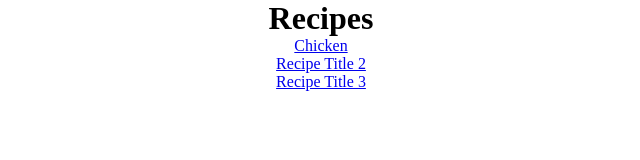
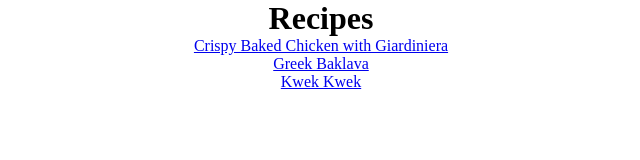
Before and after one commit to michaelbocquel/recipes, a plain HTML site: page index.html in a window 1280 px wide. Shown: the whole page, without its empty margins (319-959 px from the left). Drawn offline with Linux system fonts and the light colour scheme.

Commit message:
Update all links and their names to the recipes

```diff
--- a/index.html
+++ b/index.html
@@ -9,13 +9,17 @@
 </head>
 
 <body>
+
 	<h1>Recipes</h1>
 
 	<ul>
-		<li><a href="chicken.html">Chicken</a></li>
-		<li><a href="pages/baklava.html">Recipe Title 2</a></li>
-		<li><a href="pages/kwek-kwek.html">Recipe Title 3</a></li>
+
+		<li><a href="crispy-baked-chicken-with-giardiniera.html">Crispy Baked Chicken with Giardiniera</a></li>
+		<li><a href="pages/greek-baklava.html">Greek Baklava</a></li>
+		<li><a href="pages/kwek-kwek.html">Kwek Kwek</a></li>
+
 	</ul>
+
 </body>
 
 </html>
```
